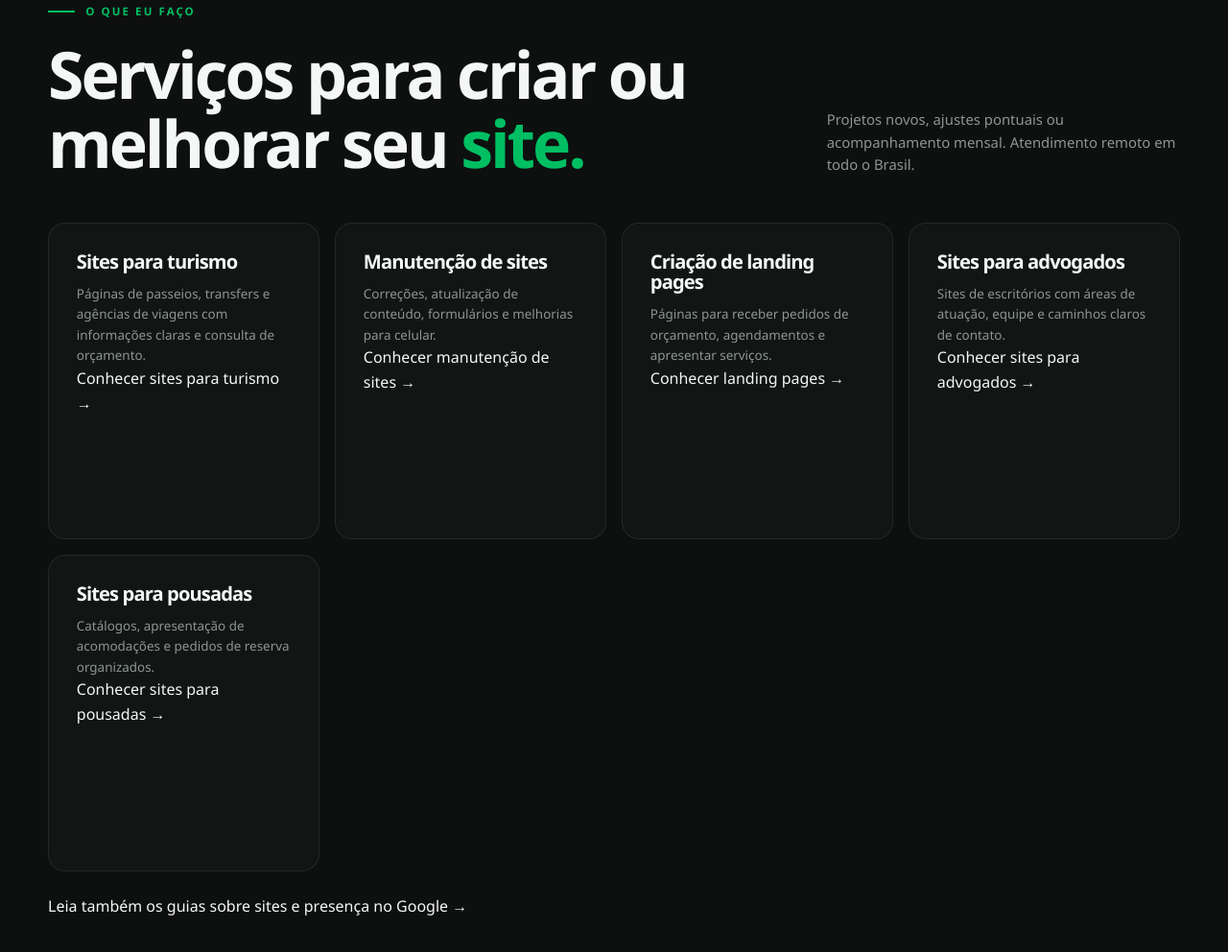
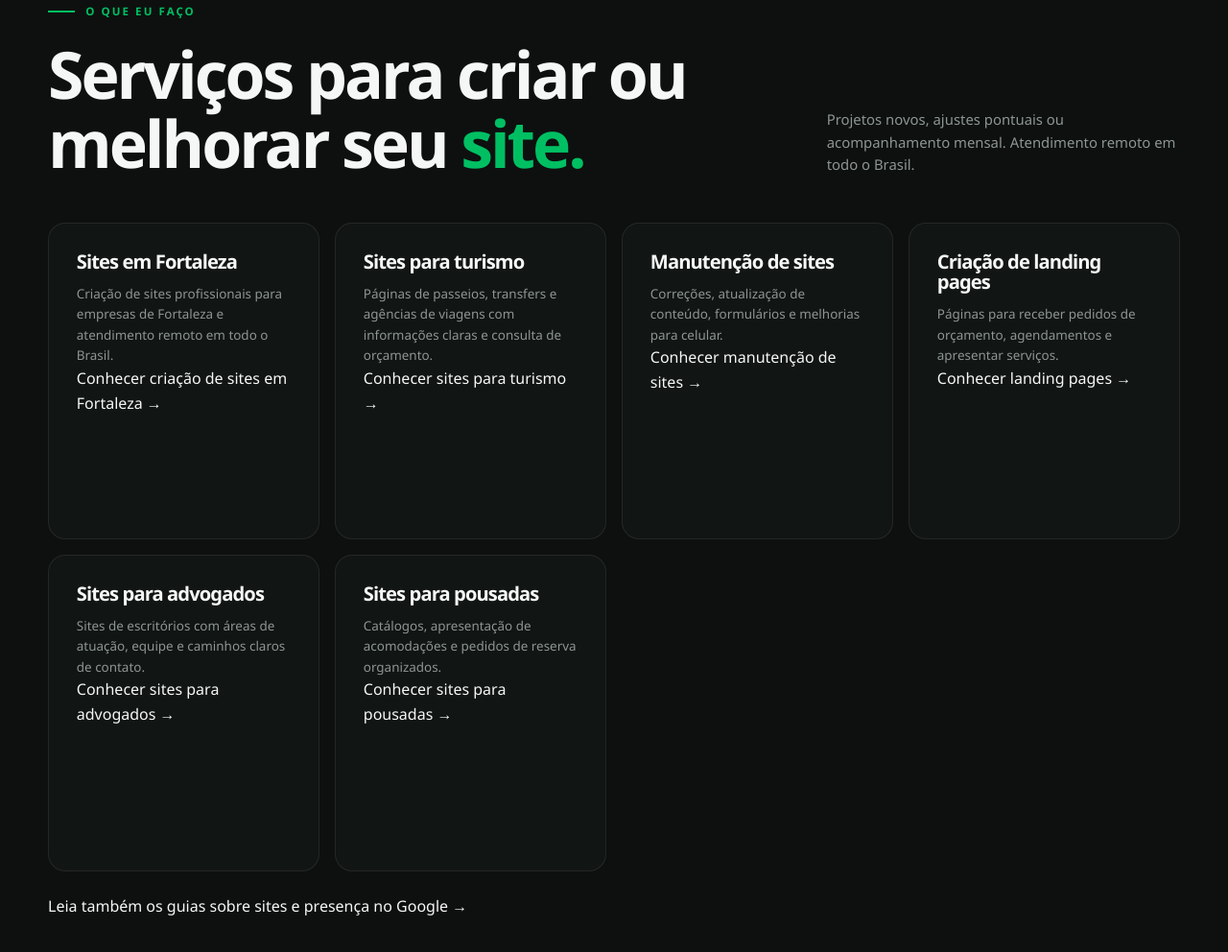
Before and after one commit to henriquesilvaweb/hsilva-site, a plain HTML site: page index.html in a window 1280 px wide. Shown: the part 934-1926 px from the top of the page at 96% size. Drawn offline with Linux system fonts and the light colour scheme.

Commit message:
Atualizar links e navegação para novos conteúdos: index.html

```diff
--- a/index.html
+++ b/index.html
@@ -103,6 +103,7 @@
       <div class="container">
         <div class="section-heading reveal"><div><p class="eyebrow">O que eu faço</p><h2 id="ofertas-title">Serviços para criar ou melhorar seu <span>site.</span></h2></div><p>Projetos novos, ajustes pontuais ou acompanhamento mensal. Atendimento remoto em todo o Brasil.</p></div>
         <div class="services-grid">
+          <article class="service-card reveal"><h3>Sites em Fortaleza</h3><p>Criação de sites profissionais para empresas de Fortaleza e atendimento remoto em todo o Brasil.</p><a href="/criacao-de-sites-fortaleza/">Conhecer criação de sites em Fortaleza →</a></article>
           <article class="service-card reveal"><h3>Sites para turismo</h3><p>Páginas de passeios, transfers e agências de viagens com informações claras e consulta de orçamento.</p><a href="/sites-para-turismo/">Conhecer sites para turismo →</a></article>
           <article class="service-card reveal"><h3>Manutenção de sites</h3><p>Correções, atualização de conteúdo, formulários e melhorias para celular.</p><a href="/manutencao-de-sites/">Conhecer manutenção de sites →</a></article>
           <article class="service-card reveal"><h3>Criação de landing pages</h3><p>Páginas para receber pedidos de orçamento, agendamentos e apresentar serviços.</p><a href="/criacao-de-landing-pages/">Conhecer landing pages →</a></article>
```
